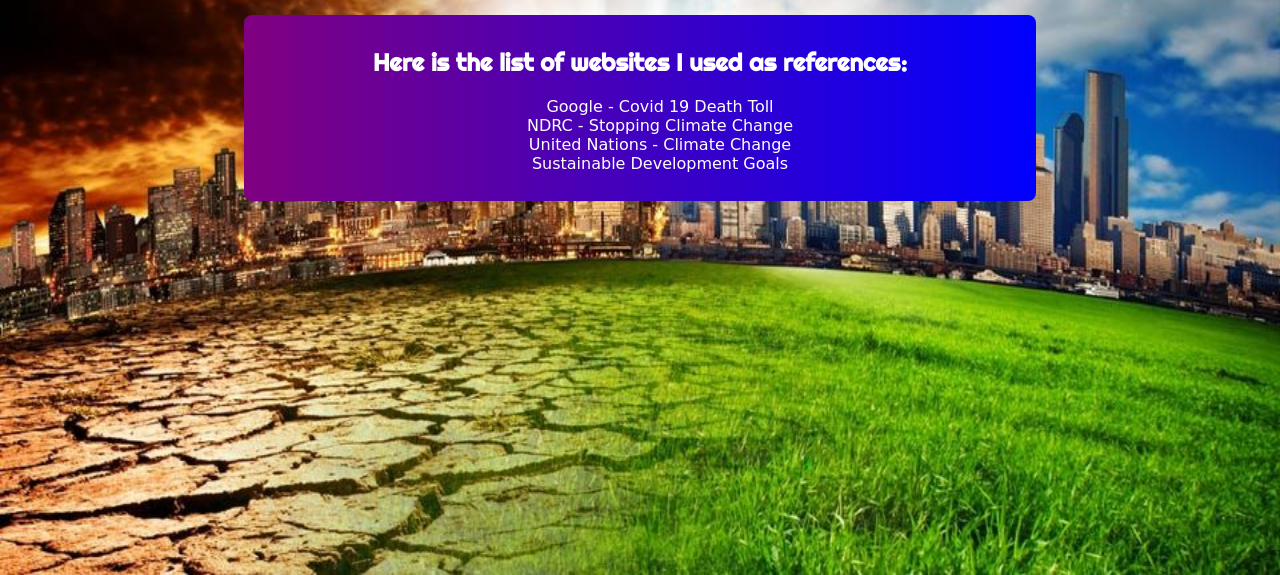
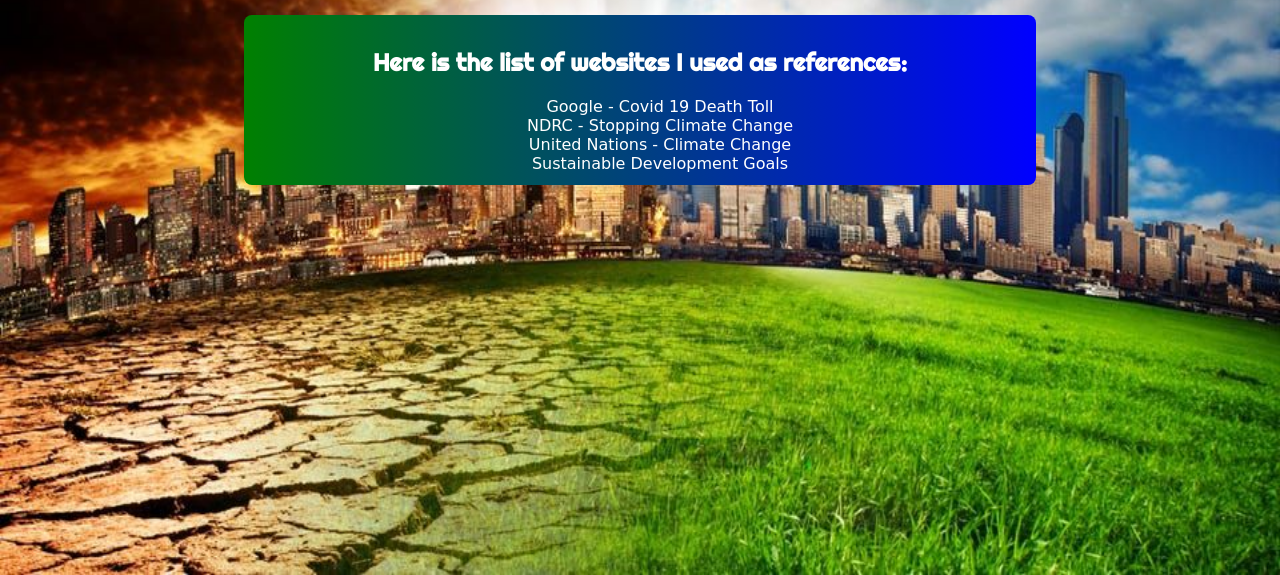
Before and after one commit to 19062hm/2DigtecAssessment, a plain HTML site: page contacts.html in a window 1280 px wide. Shown: the part 225-800 px from the top of the page. Drawn offline with Linux system fonts and the light colour scheme; a web font is replaced by a local one.

Commit message:
Adding new section colour to match background

```diff
--- a/contacts.html
+++ b/contacts.html
@@ -51,7 +51,7 @@
 
   <section>
     <h2>Here is the list of websites I used as references:</h2>
-    <ul>
+    <ul class="links">
       <li>
         <a href="https://www.google.com/search?q=covid+19+death+toll&oq=covid+19+death+toll&aqs=chrome.0.0i10l4j69i60l2j69i61j69i60.3022j0j7&sourceid=chrome&ie=UTF-8&safe=active&ssui=on#colocmid=/m/02j71&coasync=0" target="_blank">Google - Covid 19 Death Toll</a>
       </li>
--- a/style.css
+++ b/style.css
@@ -114,9 +114,10 @@ ul li {
 
 section {
   width: 60%;
+  display: block;
   text-align: center;
   margin: auto;
-  background-image: linear-gradient(90deg, purple,blue);
+  background-image: linear-gradient(90deg, green,blue);
   padding: 12px;
   border-radius: 8px;
   position: relative; top:240px;
@@ -149,6 +150,13 @@ section ul li a {
 section ul li a:hover {
   color: grey;
   text-decoration: underline;
+}
+
+.links {
+  display: list-item;
+  list-style-type: none;
+  list-style-position: inherit;
+  margin: 0 auto;
 }
 
 @media only screen and (max-width: 1360px) {
```
Also changed, not shown: about.html (line endings or trailing spaces).
